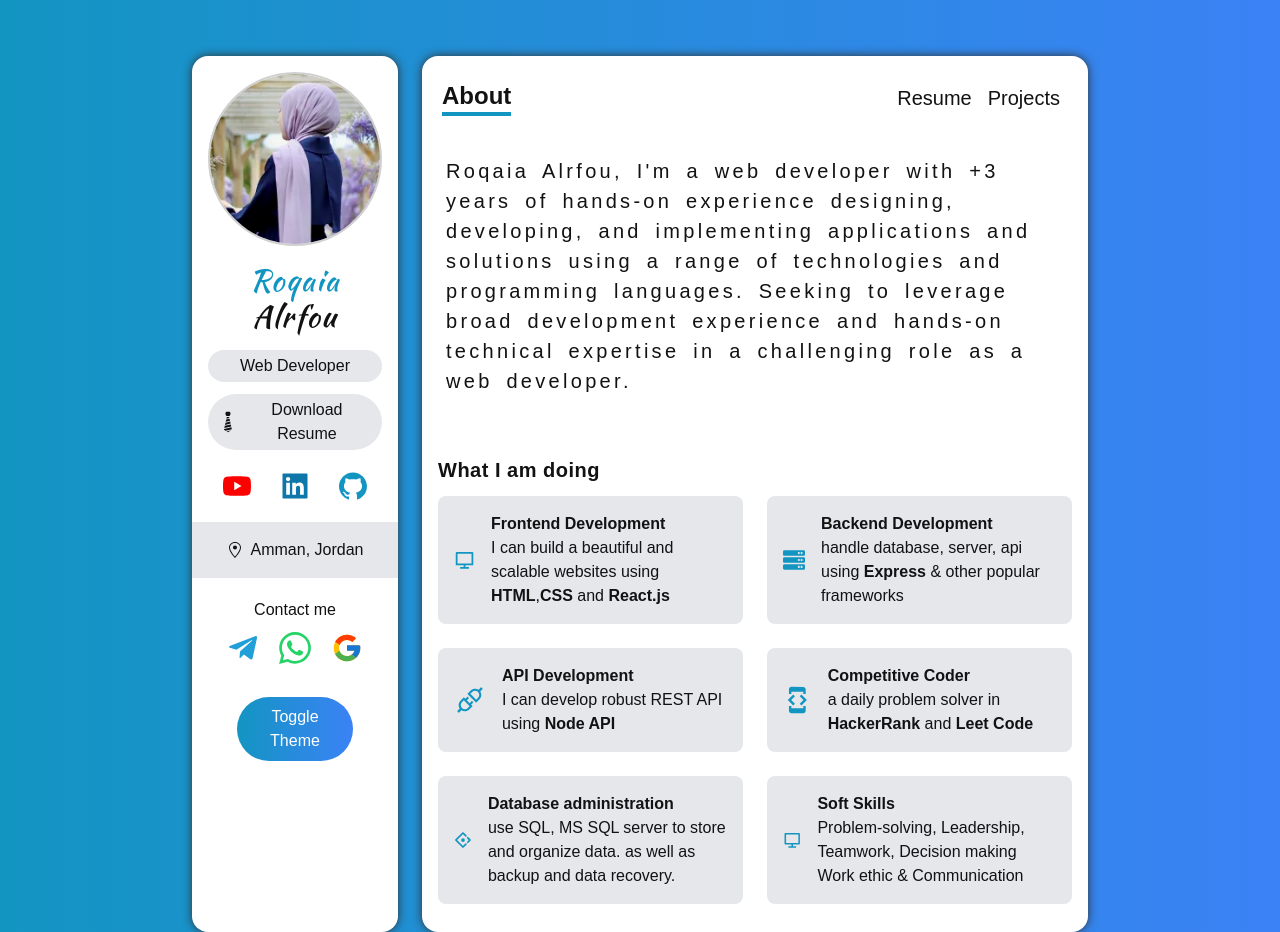
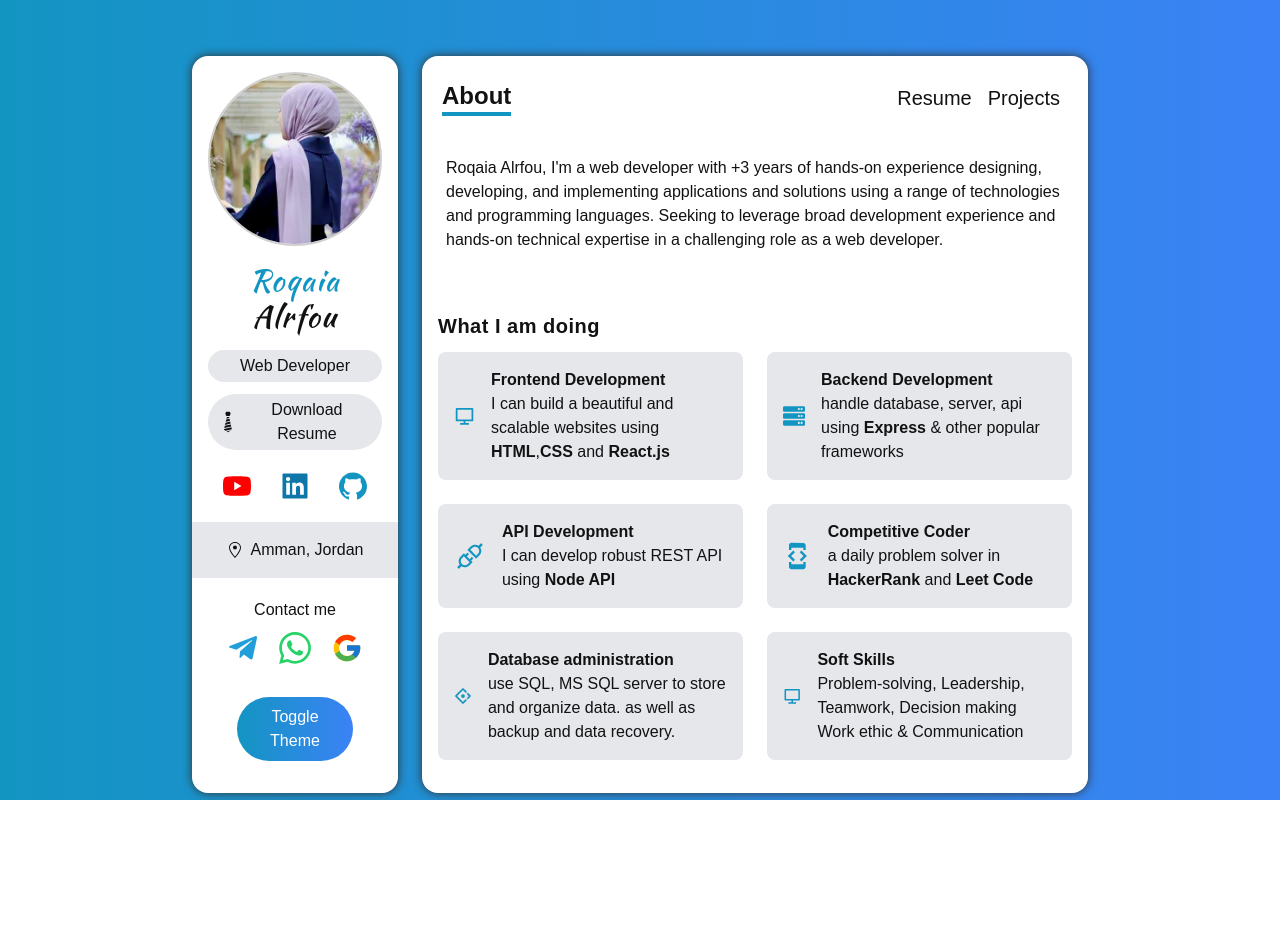
Before and after one commit to RoqaiaRF/protofillo, a Next.js app: page / in a window 1280 px wide. After the commit the page ends 800 px from the top, so only its background shows below. Built offline with nearby package versions, Linux system fonts and the light colour scheme.

Commit message:
change font

```diff
--- a/styles/globals.css
+++ b/styles/globals.css
@@ -25,14 +25,14 @@ body {
 /* body {
    background-color: black;
 } */
-
+/*
 .content-name{
    font-size: 20px;
    word-spacing: 5px;
    letter-spacing:3.3px;
    line-height: 30px;
-   -webkit-user-select: none; /* Safari */
-   -moz-user-select: none; /* Firefox */
-   -ms-user-select: none; /* IE10+/Edge */
-   user-select: none; /* Standard */
-}
+   -webkit-user-select: none;
+   -moz-user-select: none;
+   -ms-user-select: none;
+   user-select: none;
+} */
```
